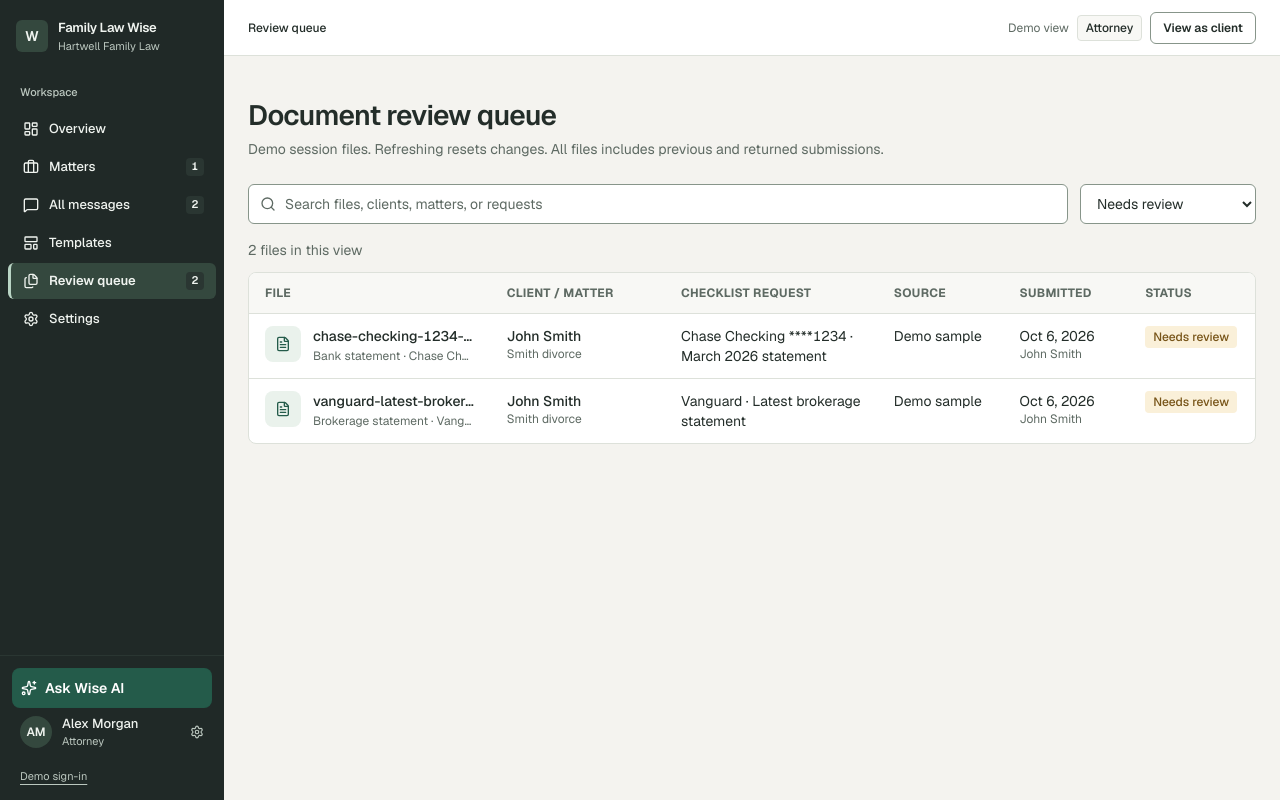
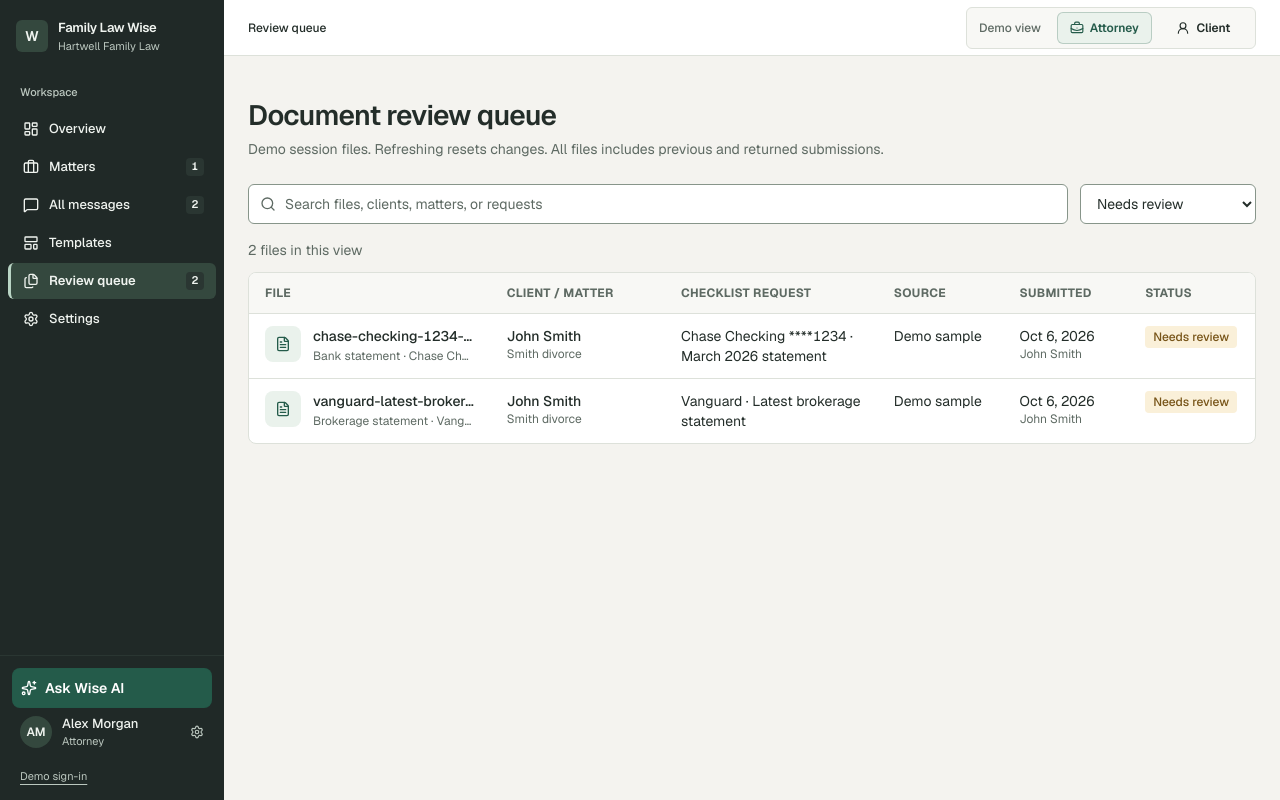
Before and after one commit to achen-temp/family-law-wise, a Next.js app: page /documents in a window 1280 px wide. Built offline with nearby package versions, Linux system fonts and the light colour scheme; what @mui/material-nextjs would draw is missing.

Commit message:
fix: keep development role switch readable on light headers

```diff
--- /dev/null
+++ b/src/components/demo-role-switch.tsx
@@ -0,0 +1,64 @@
+"use client";
+
+import Link from "next/link";
+import { BriefcaseBusiness, UserRound } from "lucide-react";
+import { cn } from "@/lib/format";
+
+type DemoRole = "ATTORNEY" | "CLIENT";
+
+export function DemoRoleSwitch({
+  role,
+  matterId,
+  preserveMessages = false,
+}: {
+  role: DemoRole;
+  matterId: string;
+  preserveMessages?: boolean;
+}) {
+  if (process.env.NODE_ENV !== "development") return null;
+
+  const attorneyHref = preserveMessages ? `/matters/${matterId}/messages` : `/matters/${matterId}`;
+  const clientHref = preserveMessages ? `/portal/${matterId}/messages` : `/portal/${matterId}`;
+
+  return (
+    <div className="col-span-2 flex flex-wrap items-center justify-self-end gap-2 rounded-md border border-line bg-surface-subtle p-1 md:ml-auto">
+      <p className="px-2 text-xs font-medium text-muted">
+        Demo view
+      </p>
+      <div className="grid grid-cols-2 gap-1" aria-label="Switch demo role">
+        <RoleLink href={attorneyHref} active={role === "ATTORNEY"} icon={BriefcaseBusiness}>
+          Attorney
+        </RoleLink>
+        <RoleLink href={clientHref} active={role === "CLIENT"} icon={UserRound}>
+          Client
+        </RoleLink>
+      </div>
+    </div>
+  );
+}
+
+function RoleLink({
+  href,
+  active,
+  icon: Icon,
+  children,
+}: {
+  href: string;
+  active: boolean;
+  icon: typeof BriefcaseBusiness;
+  children: string;
+}) {
+  return (
+    <Link
+      href={href}
+      aria-current={active ? "page" : undefined}
+      className={cn(
+        "flex items-center justify-center gap-1.5 min-h-8 rounded-md border px-3 py-1.5 text-xs font-semibold transition-colors",
+        active ? "border-brand/25 bg-brand-soft text-brand" : "border-transparent text-foreground hover:border-line hover:bg-surface",
+      )}
+    >
+      <Icon className="size-3.5" />
+      {children}
+    </Link>
+  );
+}
--- a/src/components/firm-shell.tsx
+++ b/src/components/firm-shell.tsx
@@ -2,7 +2,7 @@
 
 import Link from "next/link";
 import { usePathname } from "next/navigation";
-import { useEffect, useState, type ReactNode } from "react";
+import { useState, type ReactNode } from "react";
 import {
   Briefcase,
   ClipboardList,
@@ -22,7 +22,7 @@ import { cn, initials, matterTitle, stats } from "@/lib/format";
 import { useStore } from "@/lib/store";
 import { unreadCount } from "@/lib/messaging";
 import { WiseAi } from "@/components/wise-ai/wise-ai";
-import { DemoViewSwitcher } from "@/components/demo-view-switcher";
+import { DemoRoleSwitch } from "@/components/demo-role-switch";
 import { PageLoading } from "@/components/page-loading";
 
 const MATTER_NAV = [
@@ -41,14 +41,15 @@ export function FirmShell({ children }: { children: ReactNode }) {
   const [open, setOpen] = useState(false);
   const [menuPath, setMenuPath] = useState(pathname);
   const [pendingPath, setPendingPath] = useState<string | null>(null);
-  useEffect(() => setPendingPath(null), [pathname]);
   if (menuPath !== pathname) {
     setMenuPath(pathname);
+    setPendingPath(null);
     setOpen(false);
   }
   const matterMatch = pathname.match(/^\/matters\/([^/]+)/);
   const matterId = matterMatch && matterMatch[1] !== "new" ? matterMatch[1] : null;
   const matter = state.matters.find((item) => item.id === matterId) ?? null;
+  const demoMatterId = matter?.id ?? state.matters[0]?.id;
   const openMatters = state.matters.filter((item) => item.status !== "COMPLETE").length;
   const attention = matter
     ? state.requirements.filter(
@@ -168,7 +169,7 @@ export function FirmShell({ children }: { children: ReactNode }) {
               <li aria-current="page" className="shrink-0 font-medium text-foreground">{pageLabel}</li>
             </ol>
           </nav>
-          <DemoViewSwitcher role="Attorney" matter={matter} />
+          {demoMatterId ? <DemoRoleSwitch role="ATTORNEY" matterId={demoMatterId} preserveMessages={pathname.endsWith("/messages")} /> : null}
         </header>
         <main className={cn("mx-auto w-full max-w-[1696px] px-4 py-6 md:px-6 min-[90rem]:px-8 min-[120rem]:px-12", pathname === "/overview" && "[&>div.-mx-4]:m-0 [&>div.-mx-4]:min-h-0 [&>div.-mx-4]:p-0")}>{navigating ? <PageLoading /> : children}</main>
       </div>
--- a/src/components/portal-shell.tsx
+++ b/src/components/portal-shell.tsx
@@ -2,7 +2,7 @@
 
 import Link from "next/link";
 import { usePathname } from "next/navigation";
-import { useEffect, useState, type ReactNode } from "react";
+import { useState, type ReactNode } from "react";
 import {
   Check,
   Circle,
@@ -20,7 +20,7 @@ import { useStore } from "@/lib/store";
 import { unreadCount } from "@/lib/messaging";
 import { WiseAi } from "@/components/wise-ai/wise-ai";
 import { clientRequests } from "@/lib/document-selectors";
-import { DemoViewSwitcher } from "@/components/demo-view-switcher";
+import { DemoRoleSwitch } from "@/components/demo-role-switch";
 import { PageLoading } from "@/components/page-loading";
 
 export function PortalShell({ token, children }: { token: string; children: ReactNode }) {
@@ -29,9 +29,9 @@ export function PortalShell({ token, children }: { token: string; children: Reac
   const [open, setOpen] = useState(false);
   const [menuPath, setMenuPath] = useState(pathname);
   const [pendingPath, setPendingPath] = useState<string | null>(null);
-  useEffect(() => setPendingPath(null), [pathname]);
   if (menuPath !== pathname) {
     setMenuPath(pathname);
+    setPendingPath(null);
     setOpen(false);
   }
   const matter = state.matters.find((item) => item.id === token);
@@ -164,7 +164,7 @@ export function PortalShell({ token, children }: { token: string; children: Reac
               <li aria-current="page" className="shrink-0 font-medium text-foreground" title={pageLabel}>{pageLabel}</li>
             </ol>
           </nav>
-          <DemoViewSwitcher role="Client" matter={matter} />
+          <DemoRoleSwitch role="CLIENT" matterId={token} preserveMessages={pathname.endsWith("/messages")} />
         </header>
         <main className={cn("mx-auto w-full max-w-[1696px] px-4 py-6 md:px-6 min-[90rem]:px-8 min-[120rem]:px-12", pathname === `/portal/${token}` && "[&>div.-mx-4]:m-0 [&>div.-mx-4]:min-h-0 [&>div.-mx-4]:p-0")}>{navigating ? <PageLoading /> : children}</main>
       </div>
```
